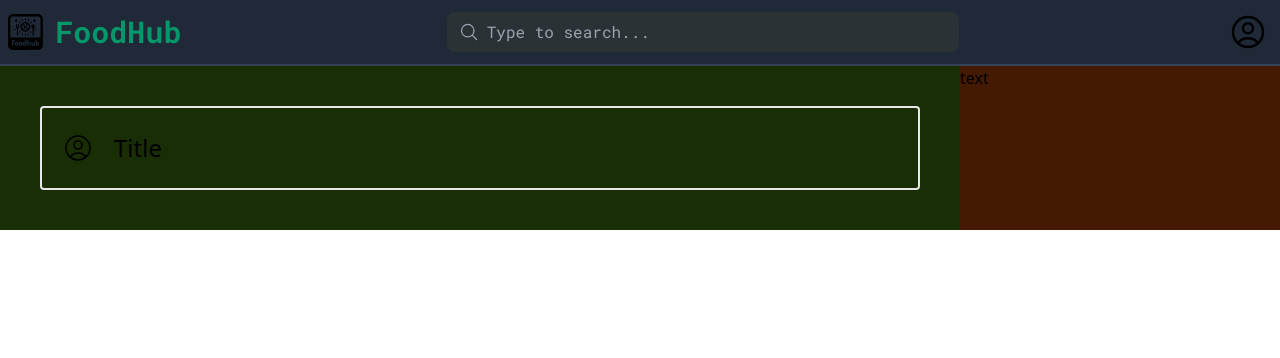
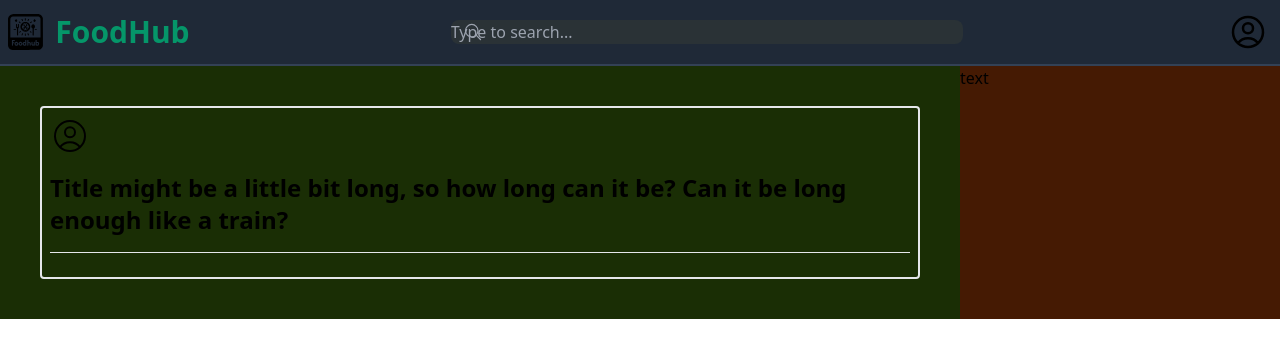
Before and after one commit to FuzzyKala/foodhub-nextjs, a Next.js app: page / in a window 1280 px wide. Shown: the top 358 px of the page. Built offline with nearby package versions, Linux system fonts and the light colour scheme.

Commit message:
upated tailwind css syntax for the searchbar component

```diff
--- a/postcss.config.mjs
+++ b/postcss.config.mjs
@@ -1,6 +1,9 @@
 const config = {
   plugins: {
+    "postcss-import": {},
+    "tailwindcss/nesting": {},
     tailwindcss: {},
+    autoprefixer: {},
   },
 };
 
--- a/src/app/globals.css
+++ b/src/app/globals.css
@@ -1,10 +1,12 @@
-/* @tailwind base;
-@tailwind components;
-@tailwind utilities; */
+@import "tailwindcss/base" layer(my-base);
+/* @import "./custom-base-styles.css" layer(my-base); */
 
-@import "tailwindcss/base";
-@import "tailwindcss/components";
-@import "tailwindcss/utilities";
+@import "tailwindcss/components" layer(my-components);
+
+/* @import "./custom-components.css" layer(my-components); */
+
+@import "tailwindcss/utilities" layer(my-utilities);
+/* @import "./custom-utilities.css" layer(my-utilities); */
 
 :root {
   --foreground-rgb: 0, 0, 0;
@@ -21,10 +23,11 @@
 body {
   color: rgb(var(--foreground-rgb));
   background: rgb(var(--background-rgb));
+  font-family: noto sans, sans-serif;
 }
-
-@layer utilities {
-  .searchbar-bg {
-    background-color: #2a3236;
+/* @layer components {
+  .card {
+    @apply bg-white shadow-md rounded-lg p-4;
+    background-color: #181c1f;
   }
-}
+} */
--- a/src/app/page.tsx
+++ b/src/app/page.tsx
@@ -11,7 +11,7 @@ export default function Home() {
       <header>
         <div
           id="navBar"
-          className="font-mono border-b-2 border-slate-700 flex justify-between bg-gray-800"
+          className="border-b-2 border-slate-700 flex justify-between bg-gray-800"
         >
           <div id="navBar-left" className="flex items-center">
             <Logo />
--- a/src/components/Card.tsx
+++ b/src/components/Card.tsx
@@ -1,19 +1,15 @@
 export default function Card() {
   return (
-    <div id="card" className="m-10 border border-2 rounded">
-      <div id="userAvatar" className="m-3 flex items-center">
-        <div
-          id="userProfile"
-          className="flex items-center p-2 hover:bg-gray-300 cursor-pointer "
-        >
-          <div>
+    <div id="card" className="m-10  border-2 rounded">
+      <div id="cardHeader">
+        <div id="userAvatar" className="flex items-center p-2">
           <svg
             xmlns="http://www.w3.org/2000/svg"
             fill="none"
             viewBox="0 0 24 24"
             strokeWidth={1.2}
             stroke="currentColor"
-              className="size-8"
+            className="size-10"
           >
             <path
               strokeLinecap="round"
@@ -23,10 +19,17 @@ export default function Card() {
           </svg>
         </div>
       </div>
-        <div id="title" className="m-3 text-2xl">
-          Title
+      <div id="cardBody">
+        <div id="title" className="p-2 text-2xl font-bold">
+          Title might be a little bit long, so how long can it be? Can it be
+          long enough like a train?
         </div>
+        <div id="divideLine" className="p-2">
+          <hr className="bg-white" />
         </div>
+        <div id="content" className="p-2"></div>
+      </div>
+      <div id="cardFooter"></div>
     </div>
   );
 }
--- a/src/components/Dropdown.tsx
+++ b/src/components/Dropdown.tsx
@@ -58,7 +58,7 @@ export default function Dropdown() {
         <ul>
           <div
             id="userProfile"
-            className="flex items-center p-2 hover:bg-gray-300 cursor-pointer "
+            className="flex items-center p-2 hover:bg-gray-400 hover:rounded cursor-pointer"
           >
             <div>
               <svg
@@ -82,7 +82,7 @@ export default function Dropdown() {
           </div>
           <div
             id="userSettings"
-            className="flex items-center p-2 hover:bg-gray-300 cursor-pointer"
+            className="flex items-center p-2 hover:bg-gray-400 hover:rounded cursor-pointer"
           >
             <div>
               <svg
@@ -111,7 +111,7 @@ export default function Dropdown() {
           </div>
           <div
             id="userLogout"
-            className="flex items-center p-2 hover:bg-gray-300 cursor-pointer"
+            className="flex items-center p-2 hover:bg-gray-400 hover:rounded cursor-pointer"
           >
             <div>
               <svg
--- /dev/null
+++ b/src/components/SearchBar.module.css
@@ -0,0 +1,21 @@
+@layer searchBar {
+  .searchBar {
+    /* @apply w-128 p-2 px-10 rounded-lg focus:outline-none focus:ring-2 focus:ring-blue-400 bg-searchBar; */
+    @apply w-128 p-2 px-10 rounded-lg bg-searchBar;
+  }
+  .searchBar:focus {
+    @apply outline-none ring-2 ring-blue-400;
+  }
+}
+
+/* .searchBar {
+  width: 512px;
+  padding: 0.5rem 2.5rem;
+  border-radius: 0.5rem;
+  background-color: #2a3236;
+}
+
+.searchBar:focus {
+  outline: none;
+  box-shadow: 0 0 0 2px #60a5fa;
+} */
--- a/src/components/SearchBar.tsx
+++ b/src/components/SearchBar.tsx
@@ -1,6 +1,7 @@
 "use client";
 import { useState, FormEvent } from "react";
 import { MagnifyingGlassIcon, XCircleIcon } from "@heroicons/react/24/outline";
+import styles from "./SearchBar.module.css";
 
 export default function SearchBar() {
   const [query, setQuery] = useState<string>("");
@@ -21,7 +22,8 @@ export default function SearchBar() {
           value={query}
           onChange={(e) => setQuery(e.target.value)}
           placeholder={placeholder}
-          className="w-128 p-2 px-10 rounded-lg focus:outline-none focus:ring-2 focus:ring-blue-400 searchbar-bg "
+          // className="w-128 p-2 px-10 rounded-lg focus:outline-none focus:ring-2 focus:ring-blue-400 bg-searchBar"
+          className={styles.searchBar}
         />
         <div className="absolute pl-3 inset-y-0 flex items-center pointer-events-none">
           <MagnifyingGlassIcon className="w-5 h-5 text-gray-400" />
--- a/tailwind.config.ts
+++ b/tailwind.config.ts
@@ -14,6 +14,9 @@ const config: Config = {
       fontFamily: {
         mono: ["Roboto Mono", "monospace"],
       },
+      colors: {
+        searchBar: "#2a3236",
+      },
     },
   },
   plugins: [],
```
Also changed, not shown: src/components/Card.module.css (added), 1 other file (tests, documents, lock files or other folders). Lines whose indentation alone changed are shown as unchanged.
